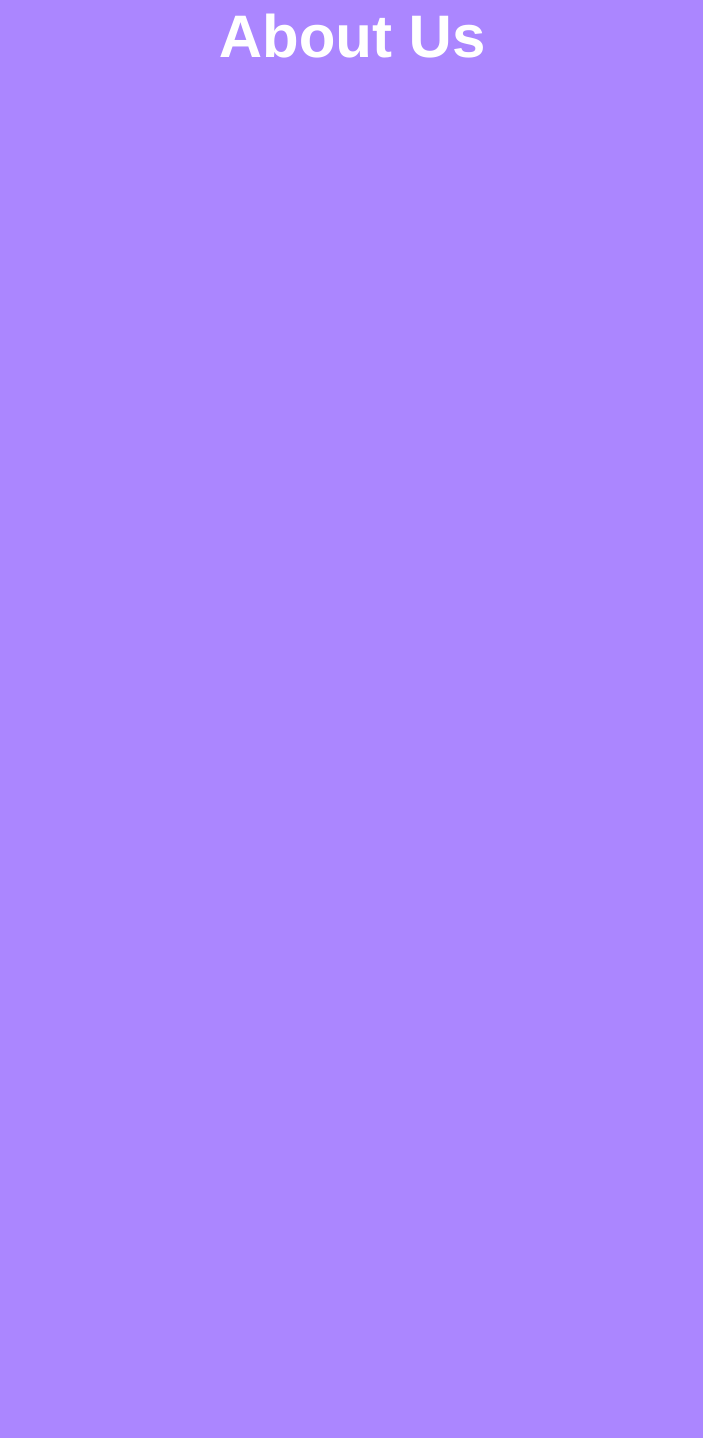
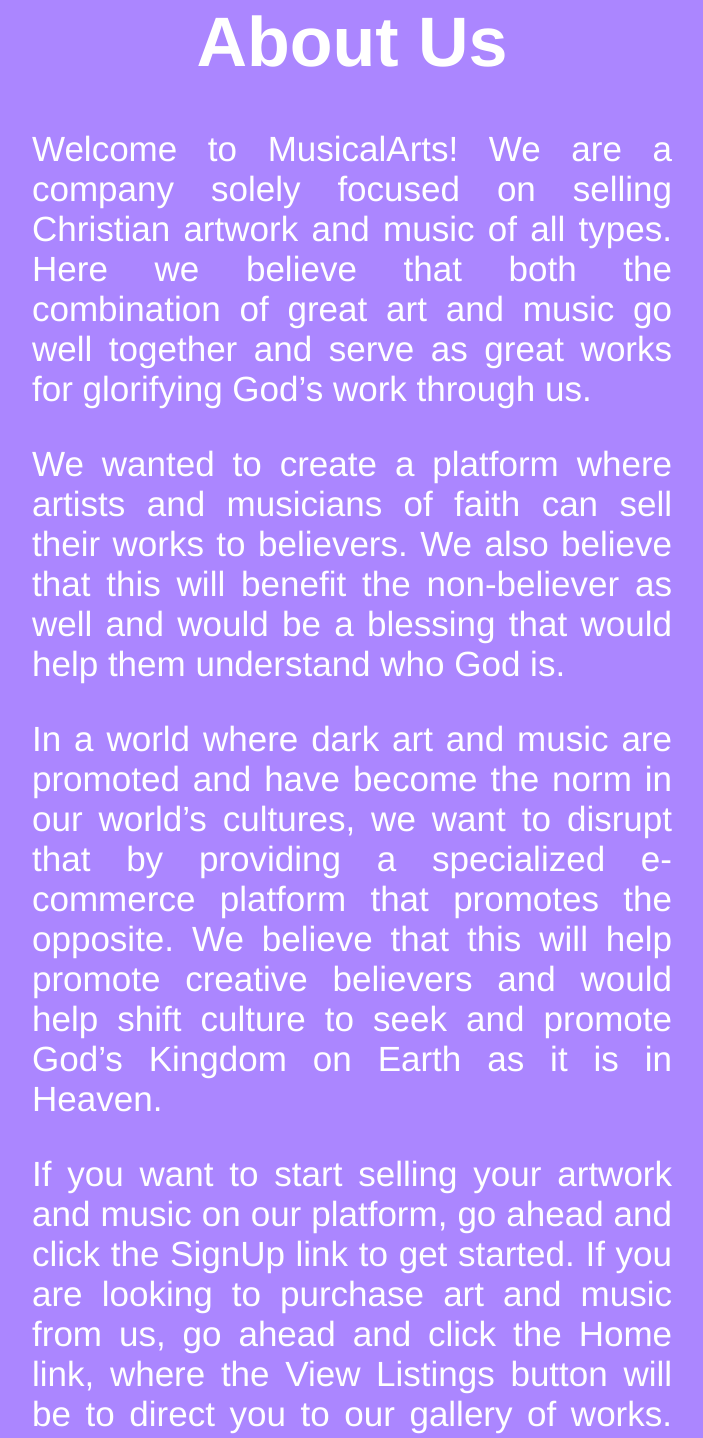
Before and after one commit to bethel-school-of-technology/musicalarts-frontend, a React (Create React App) app: page /about in a window 1280 px wide. Shown: the part 120-1558 px from the top of the page, without its empty margins (288-991 px from the left). Before the commit the page ends 800 px from the top, so only its background shows below. Built offline with nearby package versions, Linux system fonts and the light colour scheme.

Commit message:
Worked on About Page

```diff
--- a/src/pages/About.js
+++ b/src/pages/About.js
@@ -1,7 +1,20 @@
+import aboutclass from './About.module.css';
+
 function AboutPage() {
     return (
         <div>
-            <h1>About Us</h1>
+            <h1 className={aboutclass.h1}>About Us</h1>
+
+            <p className={aboutclass.p}>Welcome to MusicalArts! We are a company solely focused on selling Christian artwork and music of all types. Here we believe that both the combination of great art and music go well together and serve as great works for glorifying God’s work through us. </p>
+
+            <p className={aboutclass.p}>We wanted to create a platform where artists and musicians of faith can sell their works to believers. We also believe that this will benefit the non-believer as well and would be a blessing that would help them understand who God is.
+            </p>
+
+            <p className={aboutclass.p}>In a world where dark art and music are promoted and have become the norm in our world’s cultures, we want to disrupt that by providing a specialized e-commerce platform that promotes the opposite. We believe that this will help promote creative believers and would help shift culture to seek and promote God’s Kingdom on Earth as it is in Heaven.
+            </p>
+
+            <p className={aboutclass.p}>If you want to start selling your artwork and music on our platform, go ahead and click the SignUp link to get started. If you are looking to purchase art and music from us, go ahead and click the Home link, where the View Listings button will be to direct you to our gallery of works. What are you waiting for, check out our platform!
+            </p>
         </div>
 
     );
--- /dev/null
+++ b/src/pages/About.module.css
@@ -0,0 +1,8 @@
+.h1 {
+  font-size: 70px;
+}
+
+.p {
+  font-size: 35px;
+  text-align: justify;
+}
```
